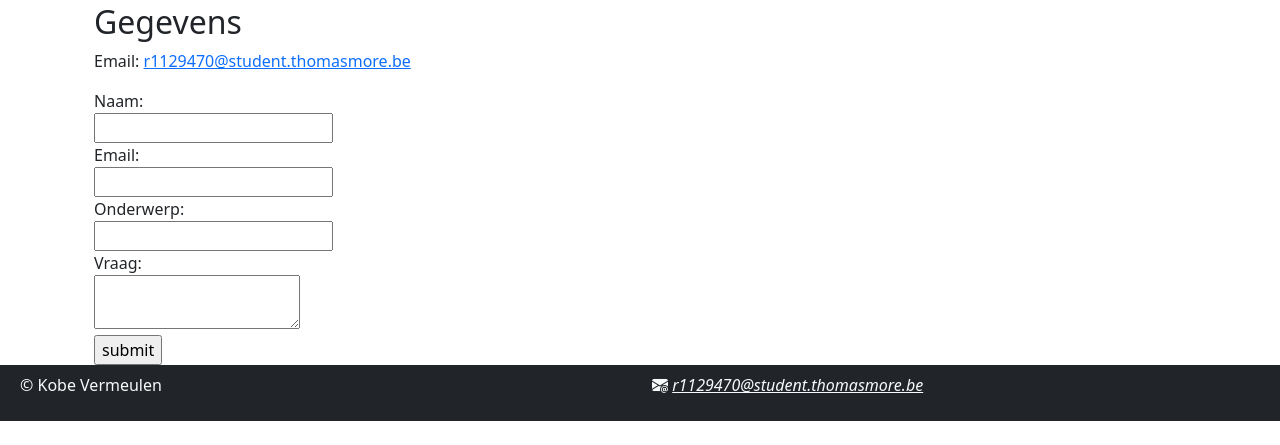
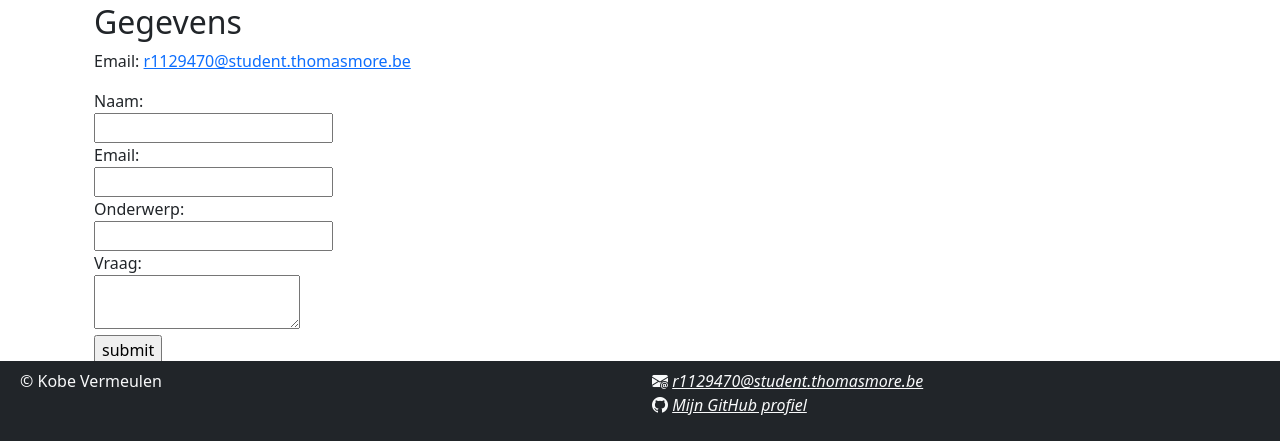
Before and after one commit to KobeVermeulen/website-portfolio, a plain HTML site: page Project-2/contact.html in a window 1280 px wide. Shown: the part 359-804 px from the top of the page. Drawn offline with nearby package versions, Linux system fonts and the light colour scheme.

Commit message:
footer github link

```diff
--- a/Project-2/contact.html
+++ b/Project-2/contact.html
@@ -132,6 +132,12 @@
               >r1129470@student.thomasmore.be</a
             ></i
           >
+          <br />
+          <i class="bi bi-github">
+            <a class="text-light" href="https://github.com/KobeVermeulen">
+              Mijn GitHub profiel</a
+            ></i
+          >
         </p>
       </div>
     </footer>
```
Also changed, not shown: Project-2/cv.html (+6 -0 lines), Project-2/ervaring.html (+6 -0 lines), Project-2/index.html (+6 -0 lines), Project-2/interesses.html (+6 -0 lines).
